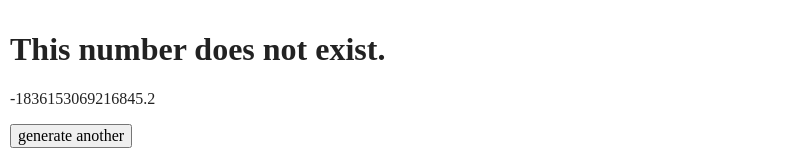
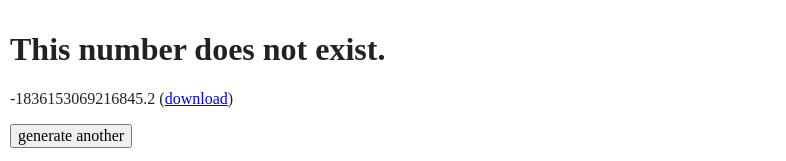
Before and after one commit to joelgrus/this-number-does-not-exist, a website built with Parcel: page index.html in a window 1280 px wide. Shown: the top 161 px of the page, without its empty margins (0-786 px from the left). Built offline with nearby package versions, Linux system fonts and the light colour scheme.

Commit message:
add download link

```diff
--- a/js/main.js
+++ b/js/main.js
@@ -1,5 +1,5 @@
+const number = document.getElementById("number")
 const button = document.getElementById("generate-button")
-const number = document.getElementById("number")
 
 const randomChar = () => {
     const charSet = 'ABCDEFGHIJKLMNOPQRSTUVWXYZabcdefghijklmnopqrstuvwxyz'
@@ -15,6 +15,7 @@ const corrupt = (s) => {
 const generateNumber = () => {
     button.disabled = true
     number.innerText = "<<generating>>"
+
     while (true) {
         var n = ((10 * Math.random()) ** (20 * Math.random()) * (-0.5 + Math.random())).toString()
 
@@ -23,11 +24,15 @@ const generateNumber = () => {
                 n = corrupt(n)
             }
 
+            const setNumber = () => {
+                button.disabled = false
+                number.innerHTML = `${n} (<a download="this-number-does-not-exist.txt" href="data:application/octet-stream,${n}">download</a>)`
+            }
+
             const wait = 500 + Math.random() * 500
-            setTimeout(() => {
-                number.innerText = n
-                button.disabled = false
-            }, wait)
+
+            setTimeout(setNumber, wait)
+
             return
         }
     }
```
Also changed, not shown: index.html (+1 -0 lines).
